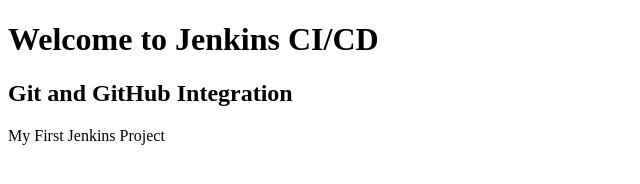
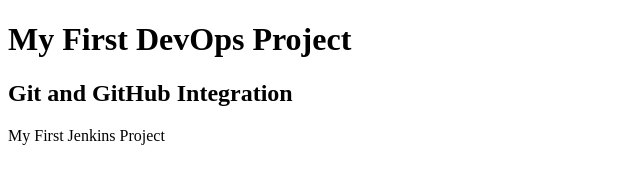
Before and after one commit to Syedibrahim07/jenkins-github, a plain HTML site: page index.html in a window 1280 px wide. Shown: the whole page, without its empty margins (0-640 px from the left). Drawn offline with Linux system fonts and the light colour scheme.

Commit message:
new update

```diff
--- a/index.html
+++ b/index.html
@@ -5,7 +5,7 @@
 </head>
 <body>
 
-    <h1>Welcome to Jenkins CI/CD</h1>
+    <h1>My First DevOps Project</h1>
 
     <h2>Git and GitHub Integration</h2>
 
```
